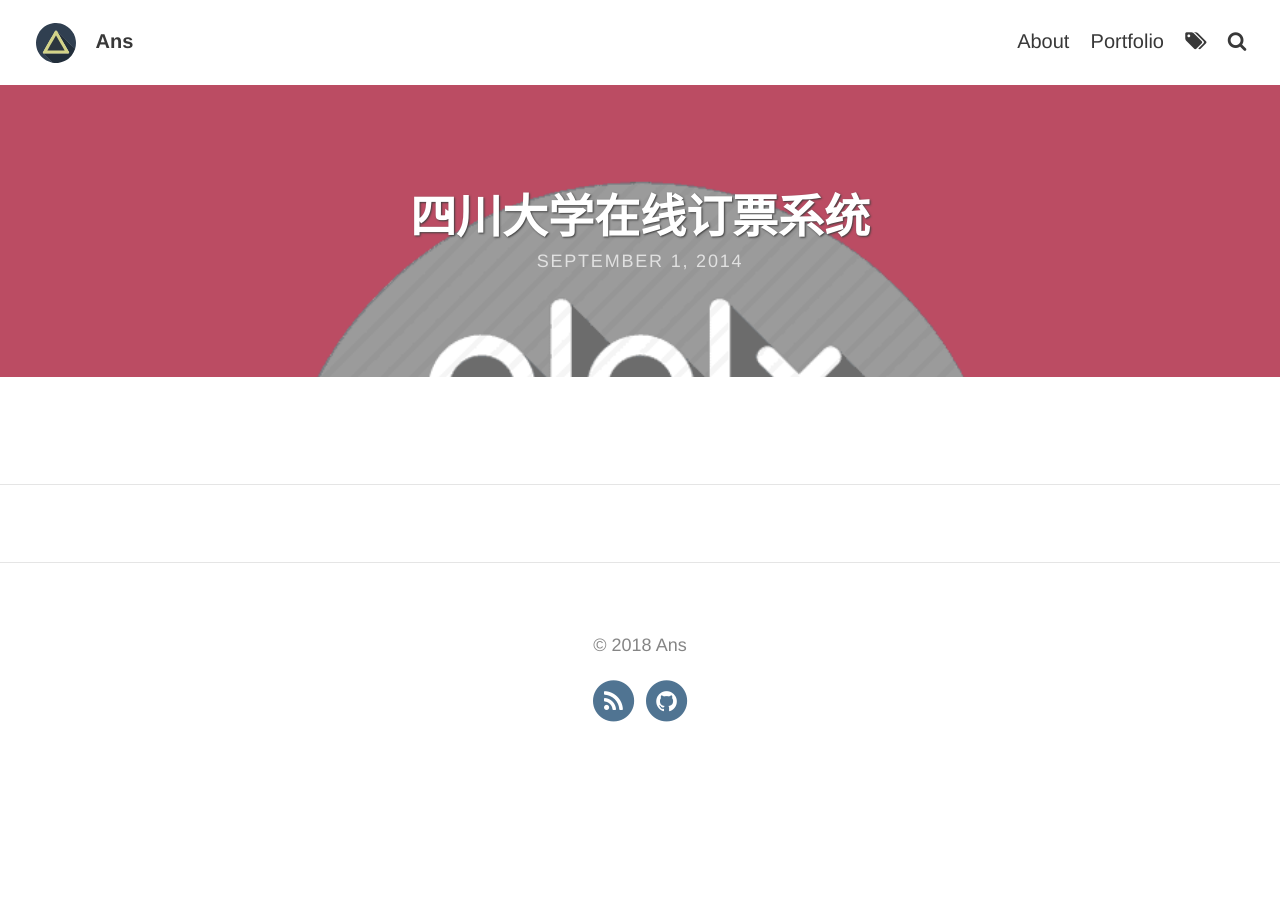
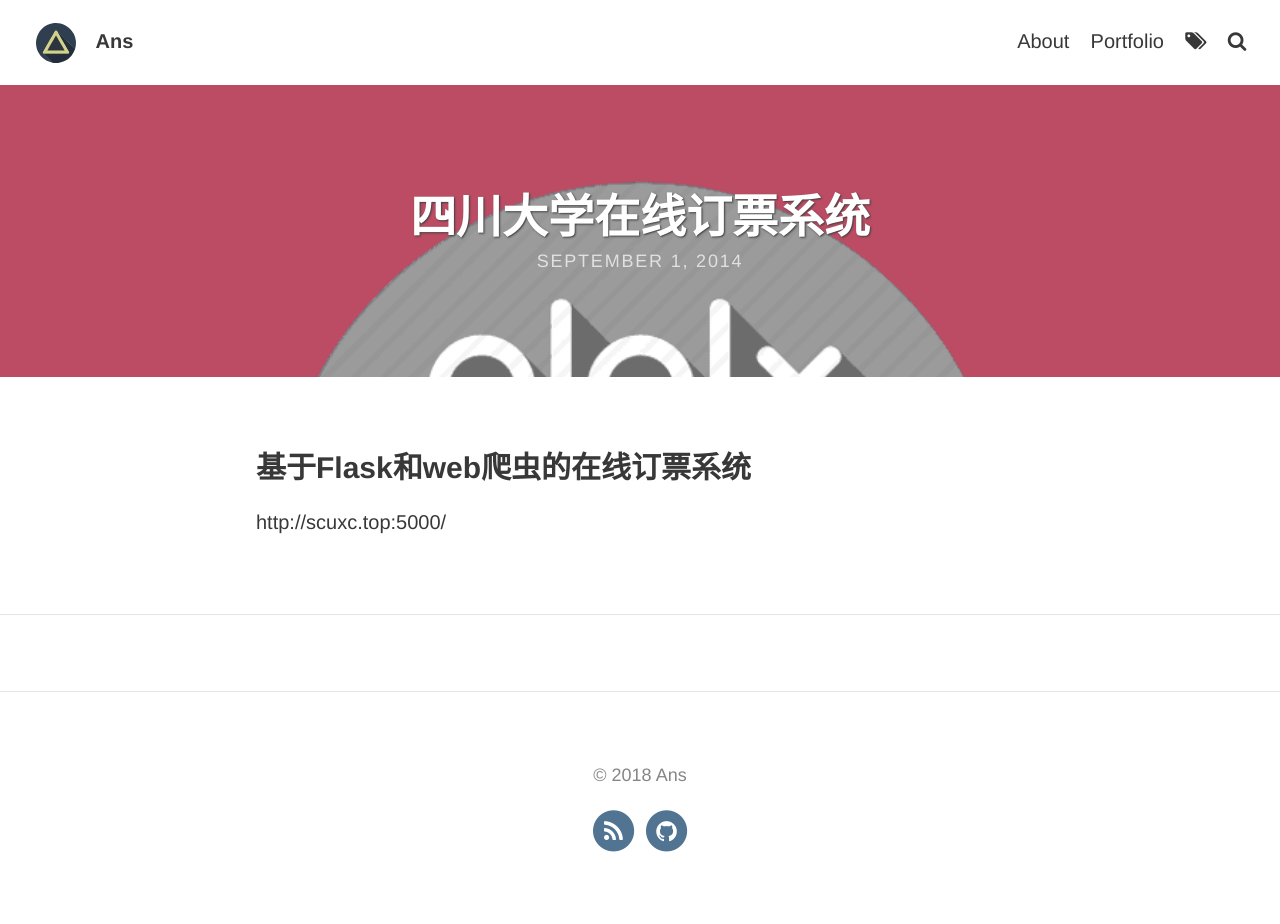
Before and after one commit to anthonysong/anthonysong.github.io, a Jekyll site: the page built from _portfolio/scuxc.md, in a window 1280 px wide. Built offline with Jekyll 4.4.1, drawn with Linux system fonts in a browser that asks for light colours; before the commit the page ends 900 px from its top, so only the background shows below that.

Commit message:
Update scuxc.md

```diff
--- a/_portfolio/scuxc.md
+++ b/_portfolio/scuxc.md
@@ -5,3 +5,8 @@ feature-img: "assets/img/portfolio/ttt.png"
 img: "assets/img/portfolio/ttt.png"
 date: September 2014
 ---
+
+
+### 基于Flask和web爬虫的在线订票系统
+
+http://scuxc.top:5000/
```
